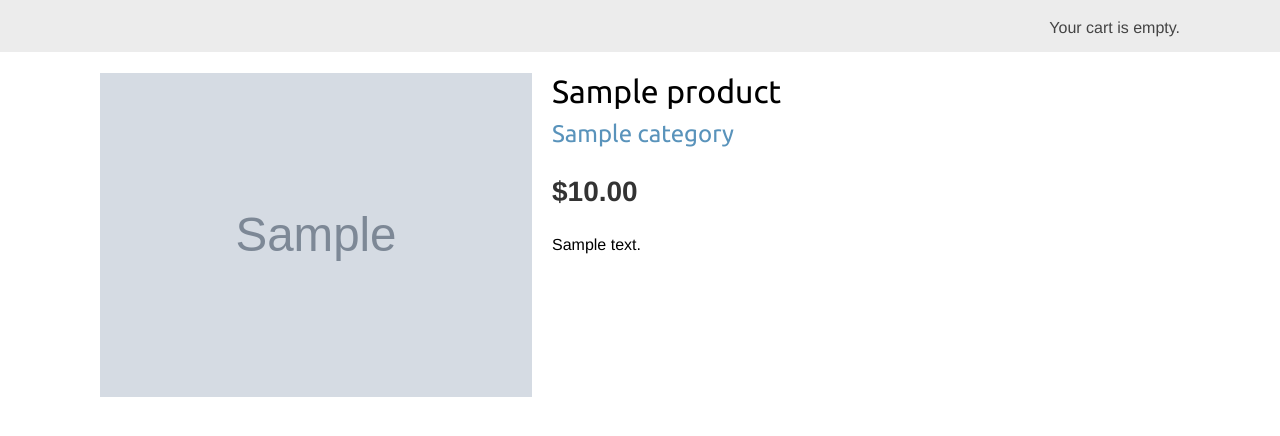
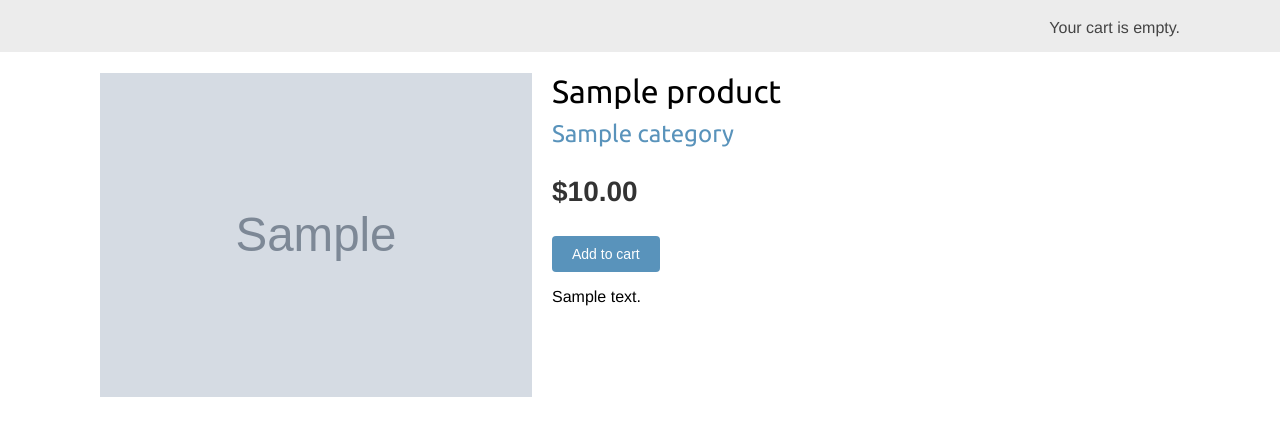
Before and after one commit to ch4zzy/online-shop, a Django app: a page that uses apps/shop/templates/shop/product/detail.html in a window 1280 px wide. Shown: the part 46-482 px from the top of the page. Run offline with Django 3.2, Linux system fonts and the light colour scheme; tables that the repository leaves empty hold one stand-in row (values such as "Sample post"); grey boxes marked "Sample" are stand-in pictures.

Commit message:
edited: added add to cart btn

```diff
--- a/apps/shop/templates/shop/product/detail.html
+++ b/apps/shop/templates/shop/product/detail.html
@@ -14,6 +14,11 @@
         <a href="{{ product.category.get_absolute_url }}">{{ product.category }}</a>
     </h2>
     <p class="price">${{ product.price }}</p>
+        <form action="{% url "cart:cart_add" product.id %}" method="post">
+            {{ cart_product_form }}
+            {% csrf_token %}
+            <input type="submit" value="Add to cart">
+        </form>
     {{ product.description|linebreaks }}
     </div>
 {% endblock %}
```
